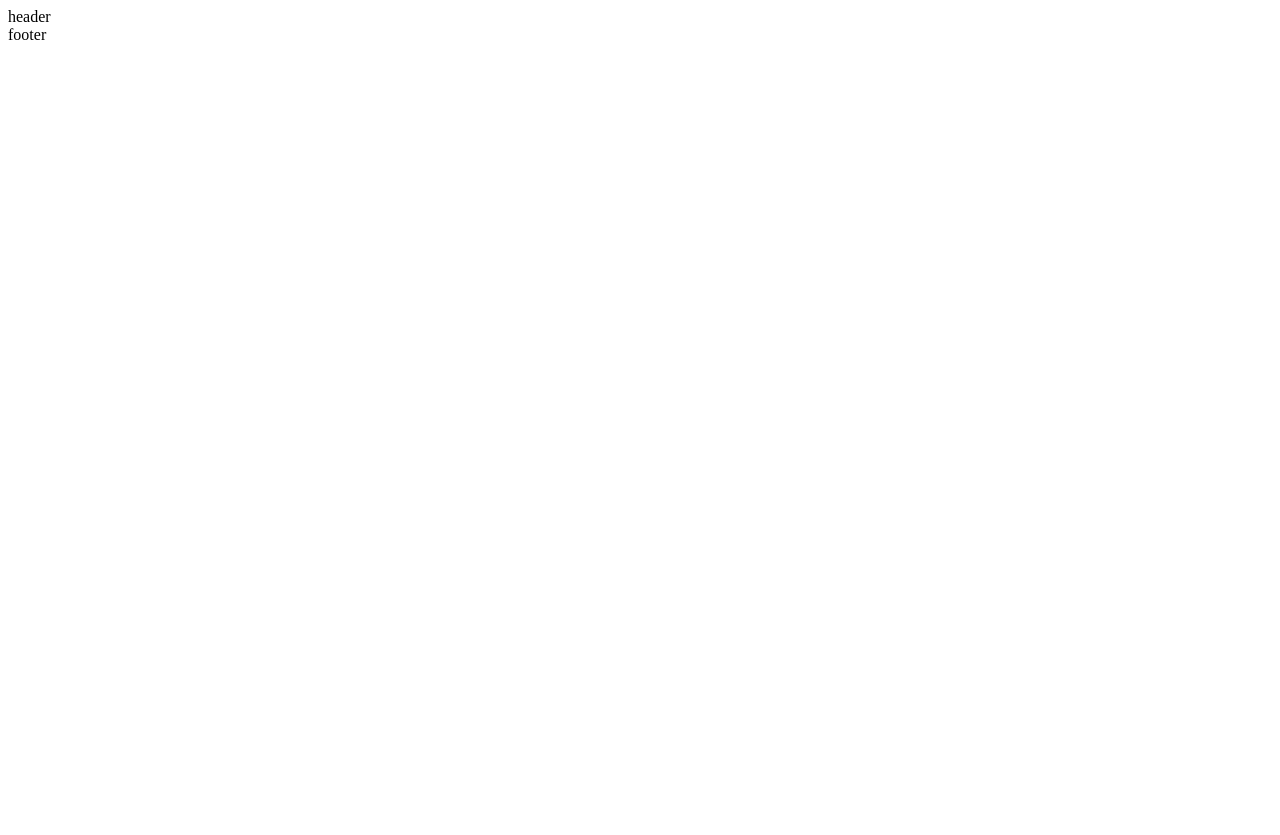
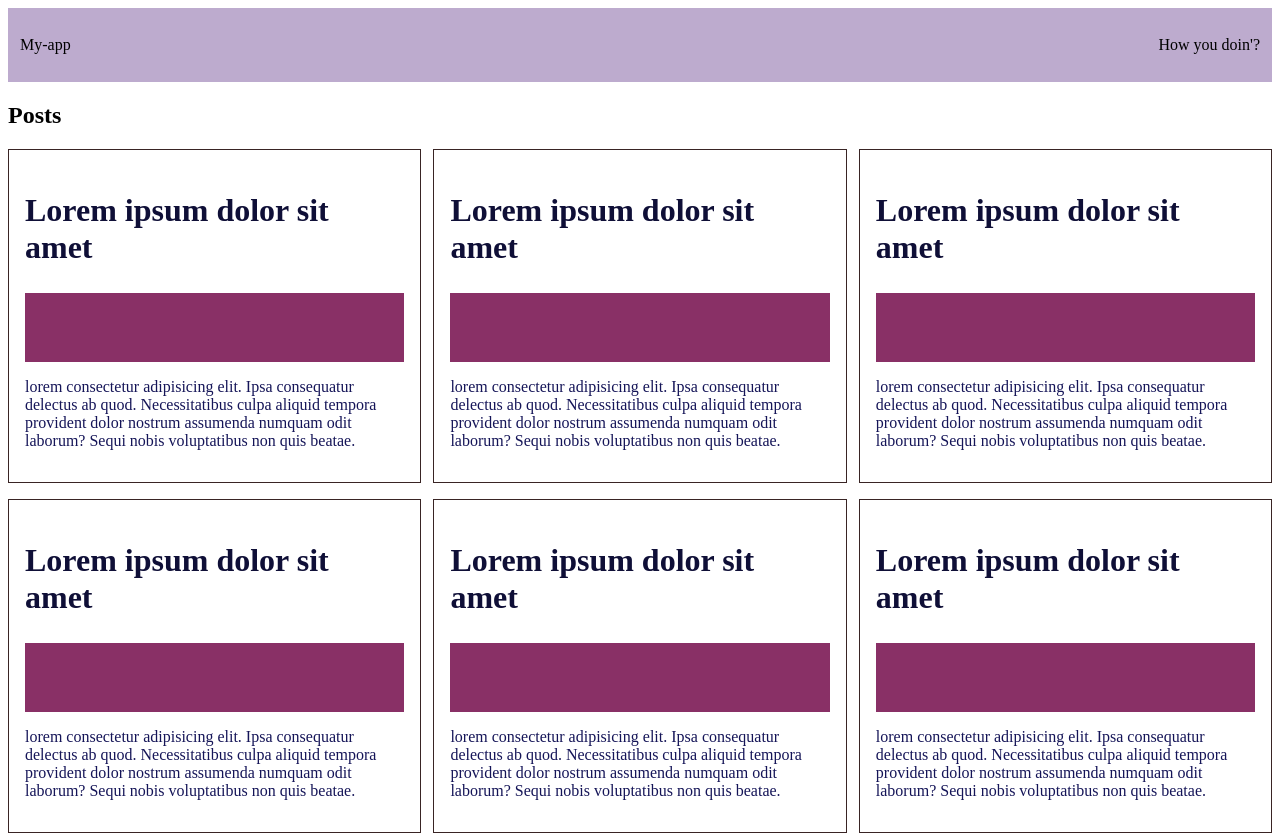
Before and after one commit to pollyBe/aston-int, a React (Vite) app in the folder my-app/: page / in a window 1280 px wide. Shown: the top 835 px of the page. Before the commit the page ends 800 px from the top, so only its background shows below. Built offline with nearby package versions, Linux system fonts and the light colour scheme.

Commit message:
feat: add posts to the post page, style footer and header components

```diff
--- a/my-app/src/app/App.tsx
+++ b/my-app/src/app/App.tsx
@@ -8,7 +8,7 @@ function App() {
     <BrowserRouter>
       <Routes>
         <Route path='/' element={<MainLayout />}>
-          <Route path='/posts' element={<PostsPage />} />
+          <Route path='/' element={<PostsPage />} />
         </Route>
       </Routes>
     </BrowserRouter>
--- /dev/null
+++ b/my-app/src/entities/post/ui/PosstCard.module.css
@@ -0,0 +1,36 @@
+.cardWrap {
+  display: flex;
+  flex-direction: column;
+  padding: 1rem;
+  width: 30%;
+  height: 18.75rem;
+  justify-content: center;
+  align-items: center;
+  border: solid 1px rgb(57, 36, 36);
+  margin-bottom: 1rem;
+}
+.cardTitle {
+  font-size: 2rem;
+  font-weight: 600;
+  color: rgb(15, 15, 55);
+}
+.imgWrap {
+  width: 100%;
+  height: 30%;
+  display: flex;
+  justify-content: center;
+  overflow: hidden;
+}
+img {
+  object-fit: contain;
+}
+.cardDescription {
+  font-size: 1rem;
+  font-weight: 400;
+  color: rgb(21, 21, 88);
+}
+.imgDefault {
+  background-color: rgb(137, 48, 102);
+  width: 100%;
+  height: 100%;
+}
--- /dev/null
+++ b/my-app/src/entities/post/ui/PostCard.tsx
@@ -0,0 +1,23 @@
+import styles from './PosstCard.module.css'
+interface PostCardProps {
+  title: string,
+  img: string,
+  description: string,
+}
+
+export const PostCard = ({ title, img, description }: PostCardProps) => {
+  const { cardWrap, cardTitle, imgWrap, cardDescription, imgDefault } = styles;
+  return (
+    <div className={cardWrap}>
+    <h2 className={cardTitle}>{title}</h2>
+    <div className={imgWrap}>
+      {img ? (
+        <img src={img} alt={title} />
+      ) : (
+        <div className={imgDefault}></div>
+      )}
+    </div>
+    <p className={cardDescription}>{description}</p>
+  </div>
+  )
+}
--- a/my-app/src/pages/PostsPage.tsx
+++ b/my-app/src/pages/PostsPage.tsx
@@ -1,5 +1,22 @@
+import { PostsList } from "@/widgets/PostsList/PostsList"
+
+const postsData = [
+  { title: 'Lorem ipsum dolor sit amet', img: '', description: 'lorem consectetur adipisicing elit. Ipsa consequatur delectus ab quod. Necessitatibus culpa aliquid tempora provident dolor nostrum assumenda numquam odit laborum? Sequi nobis voluptatibus non quis beatae.', },
+  { title: 'Lorem ipsum dolor sit amet', img: '', description: 'lorem consectetur adipisicing elit. Ipsa consequatur delectus ab quod. Necessitatibus culpa aliquid tempora provident dolor nostrum assumenda numquam odit laborum? Sequi nobis voluptatibus non quis beatae.', },
+  { title: 'Lorem ipsum dolor sit amet', img: '', description: 'lorem consectetur adipisicing elit. Ipsa consequatur delectus ab quod. Necessitatibus culpa aliquid tempora provident dolor nostrum assumenda numquam odit laborum? Sequi nobis voluptatibus non quis beatae.', },
+  { title: 'Lorem ipsum dolor sit amet', img: '', description: 'lorem consectetur adipisicing elit. Ipsa consequatur delectus ab quod. Necessitatibus culpa aliquid tempora provident dolor nostrum assumenda numquam odit laborum? Sequi nobis voluptatibus non quis beatae.', },
+  { title: 'Lorem ipsum dolor sit amet', img: '', description: 'lorem consectetur adipisicing elit. Ipsa consequatur delectus ab quod. Necessitatibus culpa aliquid tempora provident dolor nostrum assumenda numquam odit laborum? Sequi nobis voluptatibus non quis beatae.', },
+  { title: 'Lorem ipsum dolor sit amet', img: '', description: 'lorem consectetur adipisicing elit. Ipsa consequatur delectus ab quod. Necessitatibus culpa aliquid tempora provident dolor nostrum assumenda numquam odit laborum? Sequi nobis voluptatibus non quis beatae.', },
+  { title: 'Lorem ipsum dolor sit amet', img: '', description: 'lorem consectetur adipisicing elit. Ipsa consequatur delectus ab quod. Necessitatibus culpa aliquid tempora provident dolor nostrum assumenda numquam odit laborum? Sequi nobis voluptatibus non quis beatae.', },
+  { title: 'Lorem ipsum dolor sit amet', img: '', description: 'lorem consectetur adipisicing elit. Ipsa consequatur delectus ab quod. Necessitatibus culpa aliquid tempora provident dolor nostrum assumenda numquam odit laborum? Sequi nobis voluptatibus non quis beatae.', },
+  { title: 'Lorem ipsum dolor sit amet' , img: '', description: 'lorem consectetur adipisicing elit. Ipsa consequatur delectus ab quod. Necessitatibus culpa aliquid tempora provident dolor nostrum assumenda numquam odit laborum? Sequi nobis voluptatibus non quis beatae.', }
+]
+
 export const PostsPage = () => {
   return (
-    <div>Posts</div>
+    <section>
+      <h1>Posts</h1>
+      <PostsList data={postsData} />
+    </section>
   )
 }
--- /dev/null
+++ b/my-app/src/widgets/LayoutFooter/Footer.module.css
@@ -0,0 +1,9 @@
+footer {
+  padding: 0.75rem;
+  background-color: rgb(189, 171, 206);
+}
+.container {
+  display: flex;
+  justify-content: space-between;
+  align-items: center;
+}
--- a/my-app/src/widgets/LayoutFooter/Footer.tsx
+++ b/my-app/src/widgets/LayoutFooter/Footer.tsx
@@ -1,5 +1,12 @@
+import styles from './Footer.module.css'
 export const Footer = () => {
+  const { container } = styles;
   return (
-    <footer>footer</footer>
+    <footer>
+      <div className={container}>
+        <p>2025</p>
+        <p>by Polina Belash</p>
+      </div>
+    </footer>
   )
 }
--- /dev/null
+++ b/my-app/src/widgets/LayoutHeader/Header.module.css
@@ -0,0 +1,9 @@
+header {
+  padding: 0.75rem;
+  background-color: rgb(189, 171, 206);
+}
+.container {
+  display: flex;
+  justify-content: space-between;
+  align-items: center;
+}
--- a/my-app/src/widgets/LayoutHeader/Header.tsx
+++ b/my-app/src/widgets/LayoutHeader/Header.tsx
@@ -1,5 +1,12 @@
+import styles from './Header.module.css'
 export const Header = () => {
+  const { container } = styles;
   return (
-    <header>header</header>
+    <header>
+      <div className={container}>
+        <p>My-app</p>
+        <p>How you doin'?</p>
+      </div>
+    </header>
   )
 }
--- /dev/null
+++ b/my-app/src/widgets/PostsList/PostsList.module.css
@@ -0,0 +1,6 @@
+.postsListWrap {
+  display: flex;
+  flex-wrap: wrap;
+  justify-content: space-between;
+  align-items: center;
+}
--- /dev/null
+++ b/my-app/src/widgets/PostsList/PostsList.tsx
@@ -0,0 +1,29 @@
+import { PostCard } from "@/entities/post/ui/PostCard";
+import styles from "./PostsList.module.css";
+
+interface Post {
+  title: string;
+  img: string;
+  description: string;
+}
+
+interface PostListProps {
+  data: Post[];
+}
+
+export const PostsList = ({ data }:PostListProps) => {
+  const { postsListWrap } = styles;
+
+  return (
+    <div className={postsListWrap}>
+      {data.map(({ title, img, description }, index) => (
+        <PostCard
+          key={index}
+          title={title}
+          img={img}
+          description={description}
+        />
+      ))}
+    </div>
+  );
+};
```
Also changed, not shown: my-app/src/enities/post/ui/PostCard.tsx (deleted), my-app/src/widgets/PostList/PostList.tsx (deleted), 1 other file (tests, documents, lock files or other folders).
